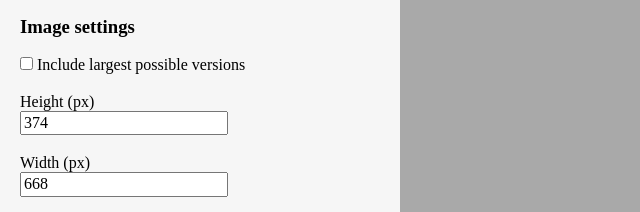
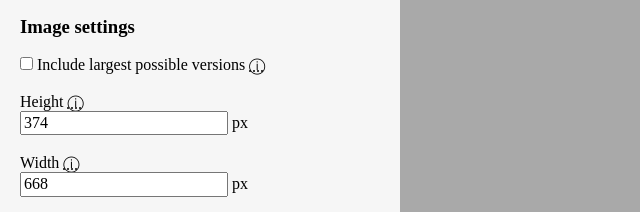
Before and after one commit to patrickbower/dazn-static-content-api, a website built with Parcel: page src/index.html in a window 1280 px wide. Shown: the part 246-458 px from the top of the page, without its empty margins (0-640 px from the left). Built offline with nearby package versions, Linux system fonts and the light colour scheme.

Commit message:
feat: add native info hover tooltips to form

```diff
--- a/src/index.html
+++ b/src/index.html
@@ -57,30 +57,48 @@
               name="image_largest"
             />
             Include largest possible versions
+            <abbr
+              title="An additional image will be added that is uncompressed with unrestricted dimensions"
+              >&#9432;</abbr
+            >
           </label>
 
           <br />
 
           <!-- height -->
-          <label for="image_height">Height (px)</label>
+          <label for="image_height"
+            >Height
+            <abbr
+              title="Disproportionate sizing may result in black letterboxing strips appearing on the image"
+              >&#9432;</abbr
+            ></label
+          >
           <input
             type="number"
             value="374"
             id="image_height"
             name="image_height"
           />
+          px
 
           <br />
 
           <!-- width -->
           <br />
-          <label for="image_width">Width (px)</label>
+          <label for="image_width"
+            >Width
+            <abbr
+              title="Disproportionate sizing may result in black letterboxing strips appearing on the image"
+              >&#9432;</abbr
+            ></label
+          >
           <input
             type="number"
             value="668"
             id="image_width"
             name="image_width"
           />
+          px
 
           <br />
           <br />
```
Also changed, not shown: dist/index.html.
